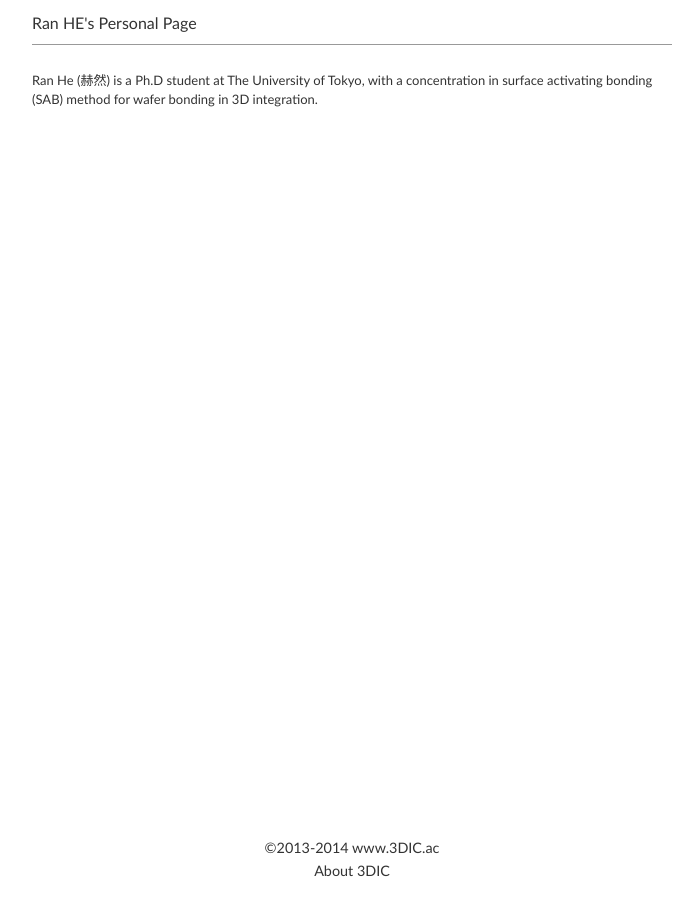
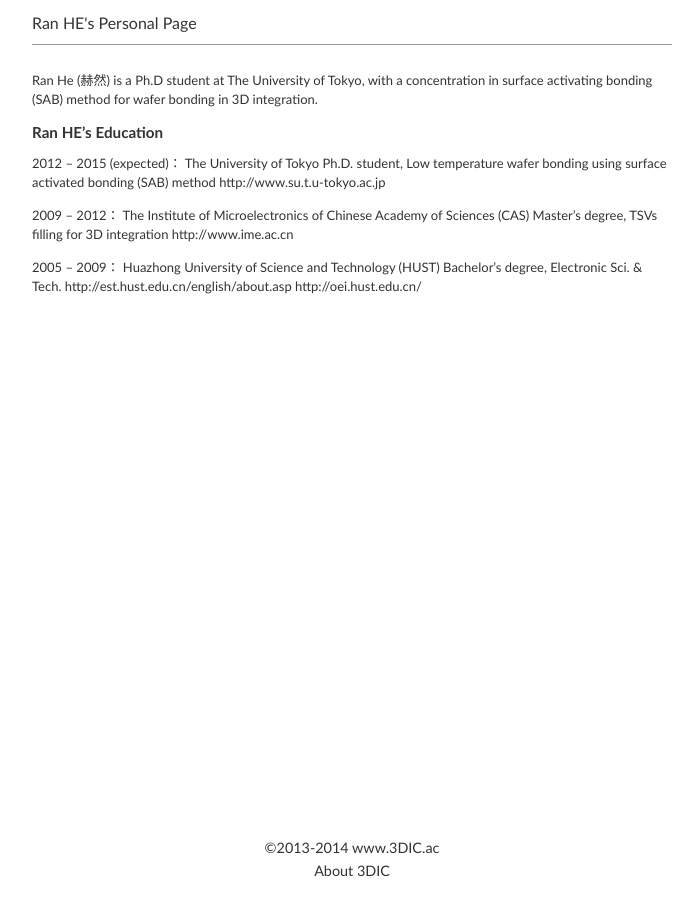
Before and after one commit to 3DIC/3dic.github.io, a Jekyll site: the page built from heran.md, in a window 1280 px wide. Shown: the whole page, without its empty margins (288-985 px from the left). Built offline with Jekyll 4.4.1, drawn with Linux system fonts in a browser that asks for light colours; nearby versions of some CDN libraries; some web fonts are replaced; comment, search, counter and statistics services are not loaded.

Commit message:
Update heran.md

```diff
--- a/heran.md
+++ b/heran.md
@@ -4,3 +4,21 @@ layout: heran
 title: Ran HE 赫然
 ---
 Ran He (赫然) is a Ph.D student at The University of Tokyo, with a concentration in surface activating bonding (SAB) method for wafer bonding in 3D integration.
+
+###Ran HE's Education
+
+2012 – 2015 (expected)：
+The University of Tokyo
+Ph.D. student, Low temperature wafer bonding using surface activated bonding (SAB) method
+http://www.su.t.u-tokyo.ac.jp
+
+2009 – 2012：
+The Institute of Microelectronics of Chinese Academy of Sciences (CAS)
+Master's degree, TSVs filling for 3D integration
+http://www.ime.ac.cn
+
+2005 – 2009：
+Huazhong University of Science and Technology (HUST)
+Bachelor's degree, Electronic Sci. & Tech.
+http://est.hust.edu.cn/english/about.asp
+http://oei.hust.edu.cn/
```
